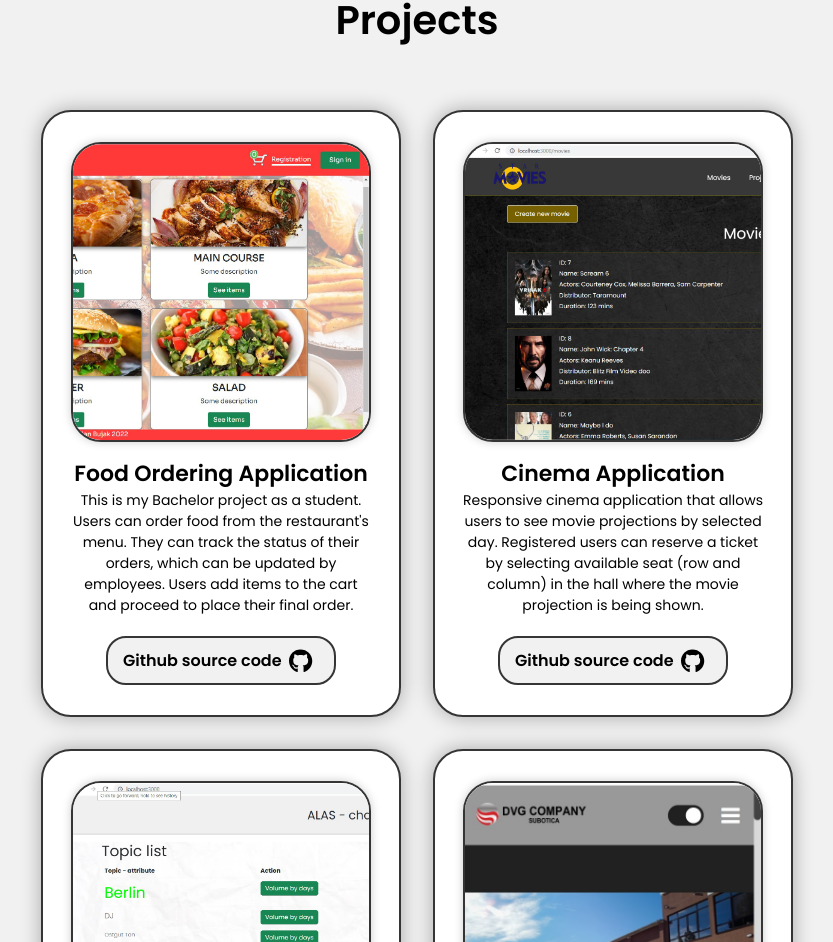
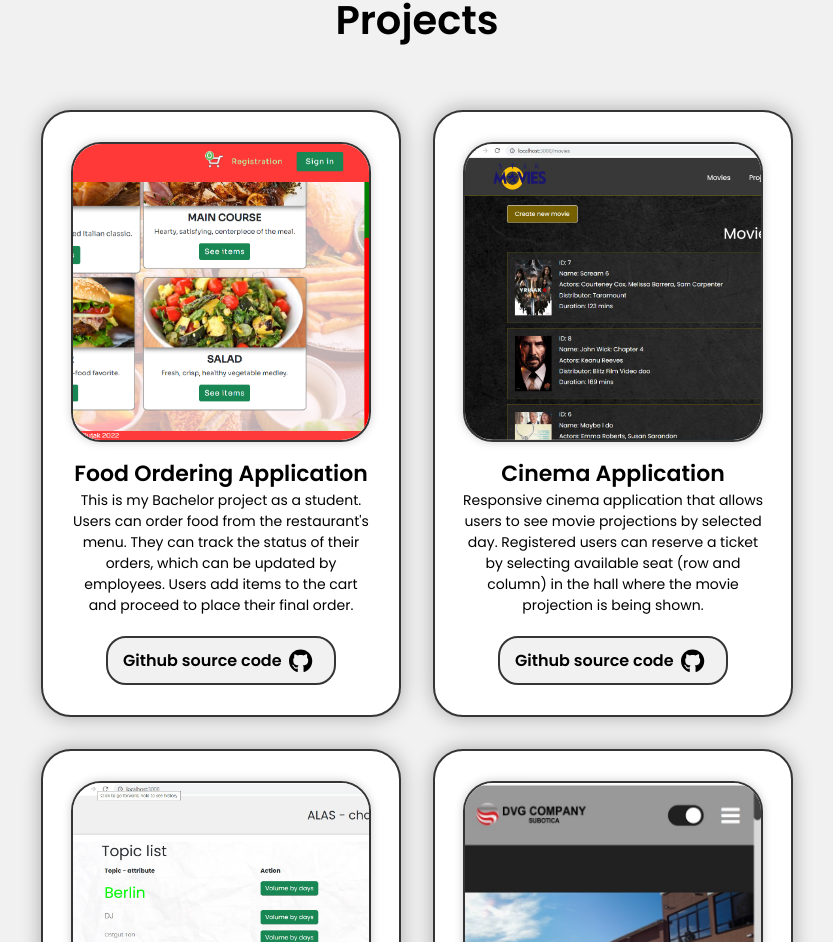
Before and after one commit to bujakkristijan/portfolio, a React (Create React App) app in the folder portfolio/: page / in a window 1280 px wide. Shown: the part 3074-4016 px from the top of the page, without its empty margins (223-1056 px from the left). Built offline with nearby package versions, Linux system fonts and the light colour scheme.

Commit message:
izmena slike za food ordering project

```diff
--- a/portfolio/src/components/projects/ProjectsComponent.js
+++ b/portfolio/src/components/projects/ProjectsComponent.js
@@ -39,7 +39,7 @@ const ProjectsComponent = () => {
         <div className='projects-container'>
             <div className='project-box-container'>
                 <div className='project-image-container'>
-                    <img className='project-image' src={require('../../images/foodapp.png')} alt=''></img>
+                    <img className='project-image' src={require('../../images/foapp.png')} alt=''></img>
                 </div>
                 <div className='project-info-container'>
                     <div className='project-title'>
```
Also changed, not shown: portfolio/src/images/foapp.png (added), portfolio/src/images/foapppreview.png (added).
